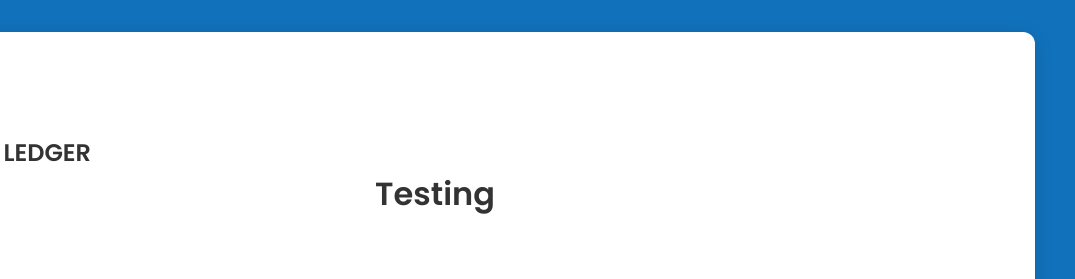
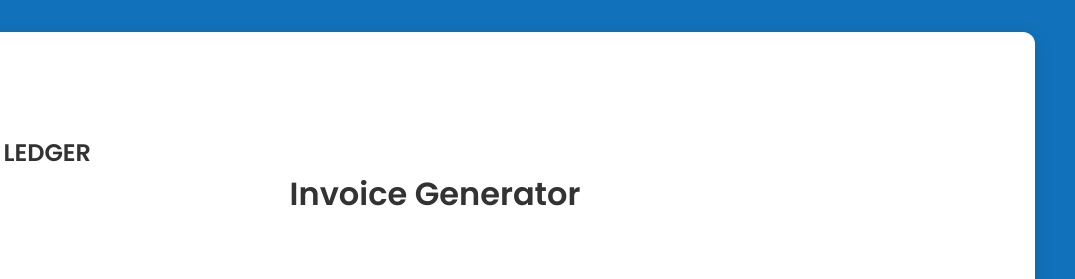
Before and after one commit to Diviyan20/Freelance-Ledger, a plain HTML site: page index.html in a window 1280 px wide. Shown: the top 279 px of the page, 205-1280 px from the left. Drawn offline with nearby package versions, Linux system fonts and the light colour scheme.

Commit message:
Revert "Testing"
This reverts commit 0e8e41abb52a71b08a06e94a51145746911bc0e0.

```diff
--- a/index.html
+++ b/index.html
@@ -18,7 +18,7 @@
           <img src="freelancer.png" alt="Logo">
           <div class="header-title">FREELANCE LEDGER</div>
 
-          <h1>Testing</h1>
+          <h1>Invoice Generator</h1>
 
             <!-- Your Information-->
 
```
